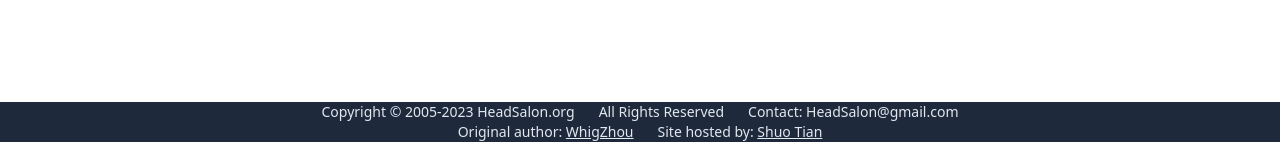
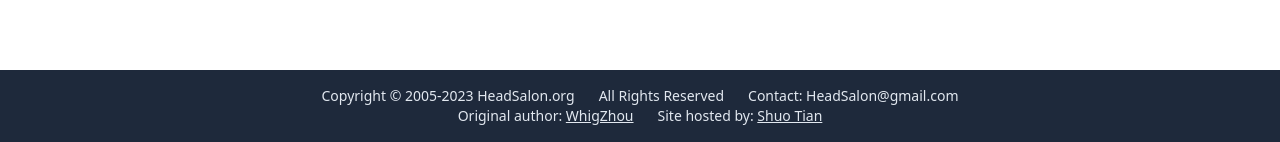
Before and after one commit to BurgerBurglar/head-salon, a Next.js app: page /copyright in a window 1280 px wide. Shown: the part 658-800 px from the top of the page. Built offline with nearby package versions, Linux system fonts and the light colour scheme.

Commit message:
increased footer height

```diff
--- a/src/components/Footer.tsx
+++ b/src/components/Footer.tsx
@@ -3,7 +3,7 @@ import React from "react";
 
 const Footer: React.FC = () => {
   return (
-    <footer className="bg-slate-800 text-sm text-slate-200">
+    <footer className="bg-slate-800 py-4 text-sm text-slate-200">
       <div className="mx-auto flex max-w-2xl flex-wrap justify-center gap-x-6">
         <div>
           Copyright © 2005-2023{" "}
```
